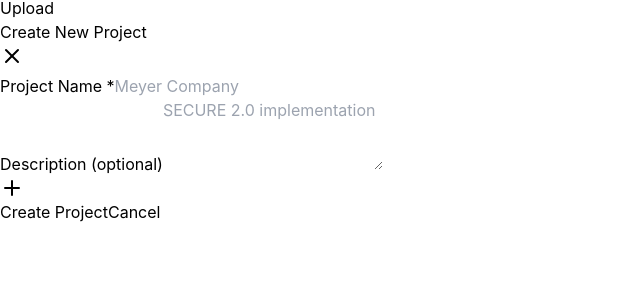
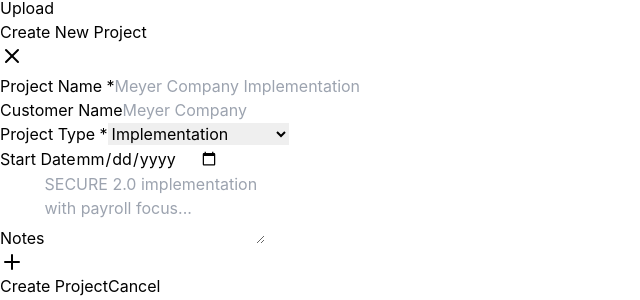
Before and after one commit to scottshowers/xlr8, a React (Vite) app in the folder frontend/: page /upload in a window 1280 px wide. Both pictures are taken after a click on the button "New Project". Shown: the part 226-526 px from the top of the page, without its empty margins (0-640 px from the left). Built offline with nearby package versions, Linux system fonts and the light colour scheme; no server answers.

Commit message:
Update CreateProject.jsx

```diff
--- a/frontend/src/components/CreateProject.jsx
+++ b/frontend/src/components/CreateProject.jsx
@@ -4,7 +4,10 @@ import api from '../services/api';
 
 export default function CreateProject({ onProjectCreated, onClose }) {
   const [name, setName] = useState('');
-  const [description, setDescription] = useState('');
+  const [customer, setCustomer] = useState('');
+  const [projectType, setProjectType] = useState('Implementation');
+  const [startDate, setStartDate] = useState('');
+  const [notes, setNotes] = useState('');
   const [loading, setLoading] = useState(false);
   const [error, setError] = useState(null);
 
@@ -22,7 +25,10 @@ export default function CreateProject({ onProjectCreated, onClose }) {
     try {
       const response = await api.post('/projects', {
         name: name.trim(),
-        description: description.trim() || null
+        customer: customer.trim() || null,
+        project_type: projectType,
+        start_date: startDate || null,
+        notes: notes.trim() || null
       });
 
       onProjectCreated(response.data);
@@ -36,7 +42,7 @@ export default function CreateProject({ onProjectCreated, onClose }) {
 
   return (
     <div className="fixed inset-0 bg-black/50 flex items-center justify-center z-50" onClick={onClose}>
-      <div className="bg-white rounded-lg p-6 w-full max-w-md" onClick={(e) => e.stopPropagation()}>
+      <div className="bg-white rounded-lg p-6 w-full max-w-md max-h-[90vh] overflow-y-auto" onClick={(e) => e.stopPropagation()}>
         <div className="flex items-center justify-between mb-4">
           <h2 className="text-xl font-bold text-gray-900">Create New Project</h2>
           <button onClick={onClose} className="text-gray-400 hover:text-gray-600">
@@ -53,6 +59,20 @@ export default function CreateProject({ onProjectCreated, onClose }) {
               type="text"
               value={name}
               onChange={(e) => setName(e.target.value)}
+              placeholder="Meyer Company Implementation"
+              className="w-full px-3 py-2 border border-gray-300 rounded-lg focus:outline-none focus:ring-2 focus:ring-blue-500"
+              disabled={loading}
+            />
+          </div>
+
+          <div>
+            <label className="block text-sm font-medium text-gray-700 mb-1">
+              Customer Name
+            </label>
+            <input
+              type="text"
+              value={customer}
+              onChange={(e) => setCustomer(e.target.value)}
               placeholder="Meyer Company"
               className="w-full px-3 py-2 border border-gray-300 rounded-lg focus:outline-none focus:ring-2 focus:ring-blue-500"
               disabled={loading}
@@ -61,12 +81,41 @@ export default function CreateProject({ onProjectCreated, onClose }) {
 
           <div>
             <label className="block text-sm font-medium text-gray-700 mb-1">
-              Description (optional)
+              Project Type *
+            </label>
+            <select
+              value={projectType}
+              onChange={(e) => setProjectType(e.target.value)}
+              className="w-full px-3 py-2 border border-gray-300 rounded-lg focus:outline-none focus:ring-2 focus:ring-blue-500"
+              disabled={loading}
+            >
+              <option value="Implementation">Implementation</option>
+              <option value="Post Launch Support">Post Launch Support</option>
+              <option value="Assessment/Analysis">Assessment/Analysis</option>
+            </select>
+          </div>
+
+          <div>
+            <label className="block text-sm font-medium text-gray-700 mb-1">
+              Start Date
+            </label>
+            <input
+              type="date"
+              value={startDate}
+              onChange={(e) => setStartDate(e.target.value)}
+              className="w-full px-3 py-2 border border-gray-300 rounded-lg focus:outline-none focus:ring-2 focus:ring-blue-500"
+              disabled={loading}
+            />
+          </div>
+
+          <div>
+            <label className="block text-sm font-medium text-gray-700 mb-1">
+              Notes
             </label>
             <textarea
-              value={description}
-              onChange={(e) => setDescription(e.target.value)}
-              placeholder="SECURE 2.0 implementation"
+              value={notes}
+              onChange={(e) => setNotes(e.target.value)}
+              placeholder="SECURE 2.0 implementation with payroll focus..."
               rows={3}
               className="w-full px-3 py-2 border border-gray-300 rounded-lg focus:outline-none focus:ring-2 focus:ring-blue-500"
               disabled={loading}
```
